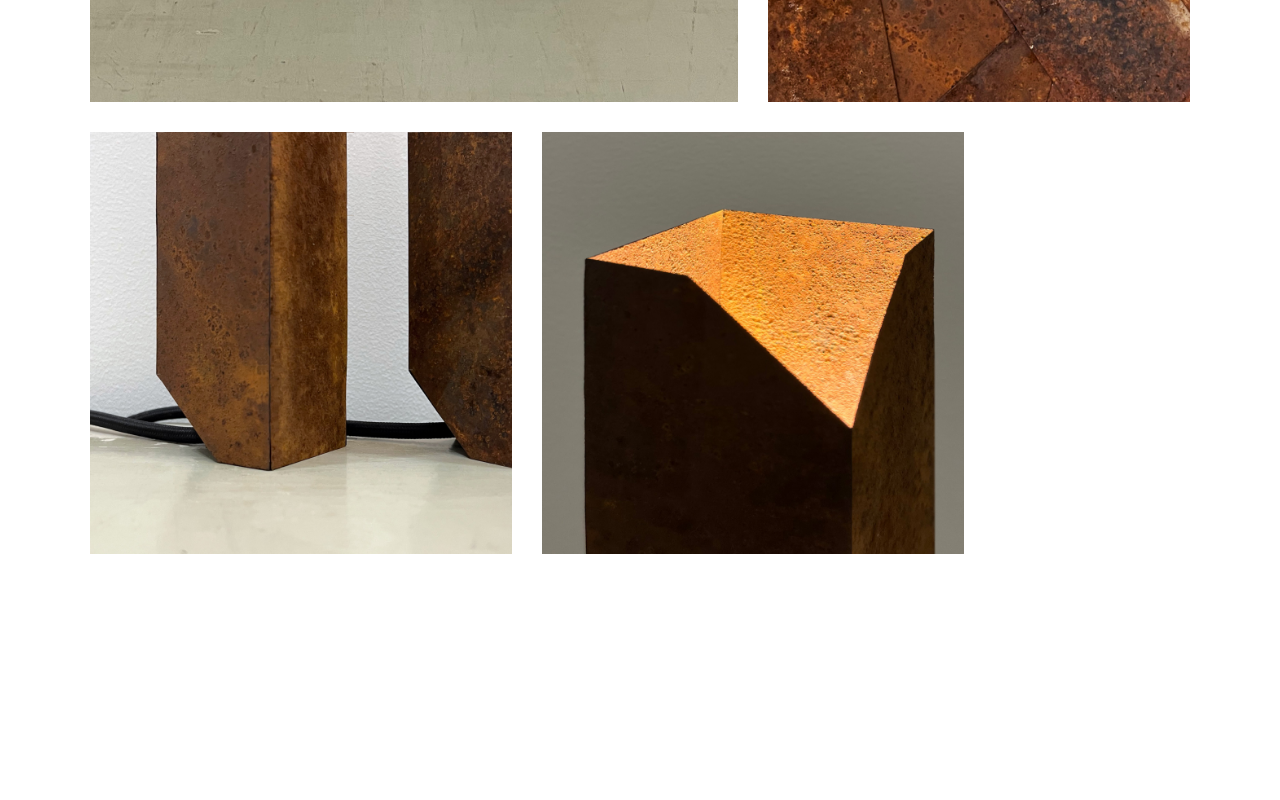
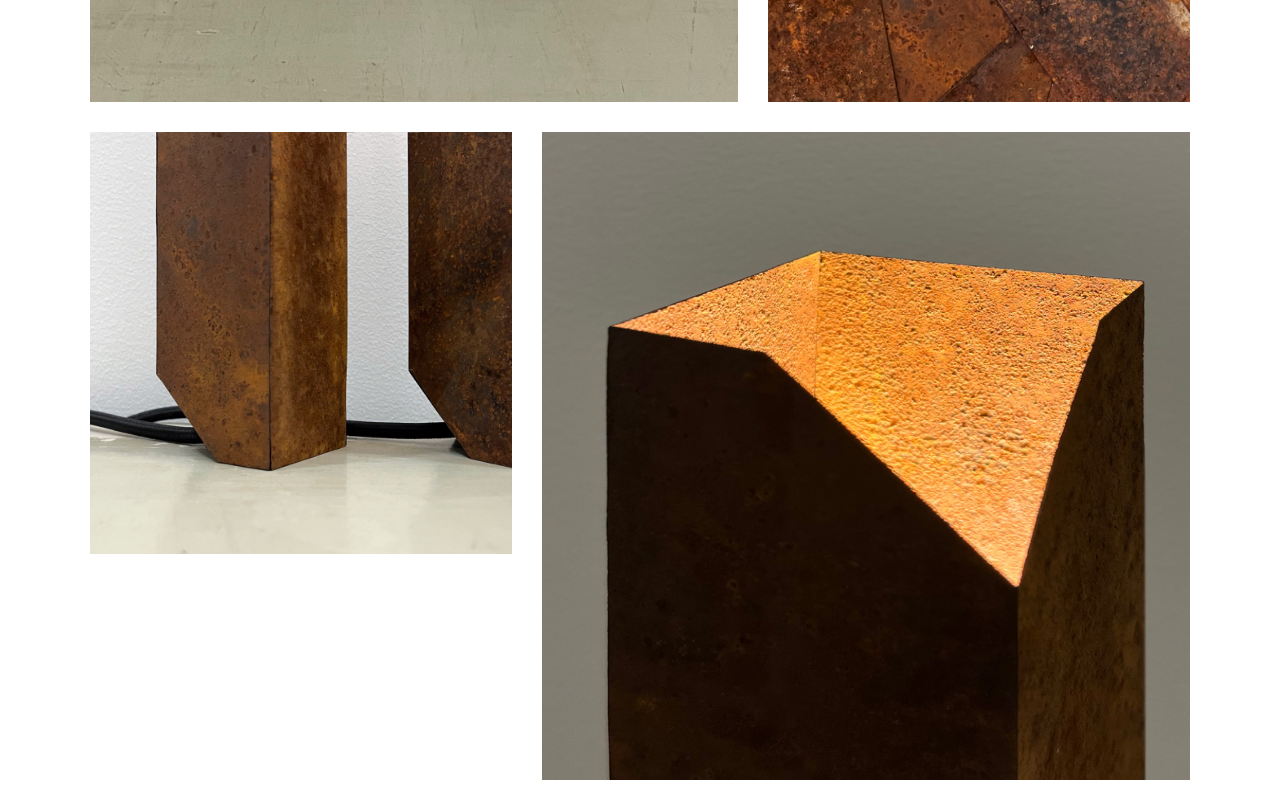
Before and after one commit to calek-dot-co/angular-com-au, a plain HTML site: page index.html in a window 1280 px wide. Shown: the part 6880-7680 px from the top of the page. Drawn offline with Linux system fonts and the light colour scheme.

Commit message:
Rust update

```diff
--- a/style.css
+++ b/style.css
@@ -347,9 +347,9 @@ input[type="radio"]:checked:hover+label {
 }
 .rust-image4 {
   grid-column-start: 3;
-  grid-column-end: 5;
+  grid-column-end: 6;
   grid-row-start: 4;
-  grid-row-end: 5;
+  grid-row-end: 6;
 }
     @media (max-width: 800px) {
       .rust-image1, .rust-image2, .rust-image4 {
```
Also changed, not shown: 2 other files.
